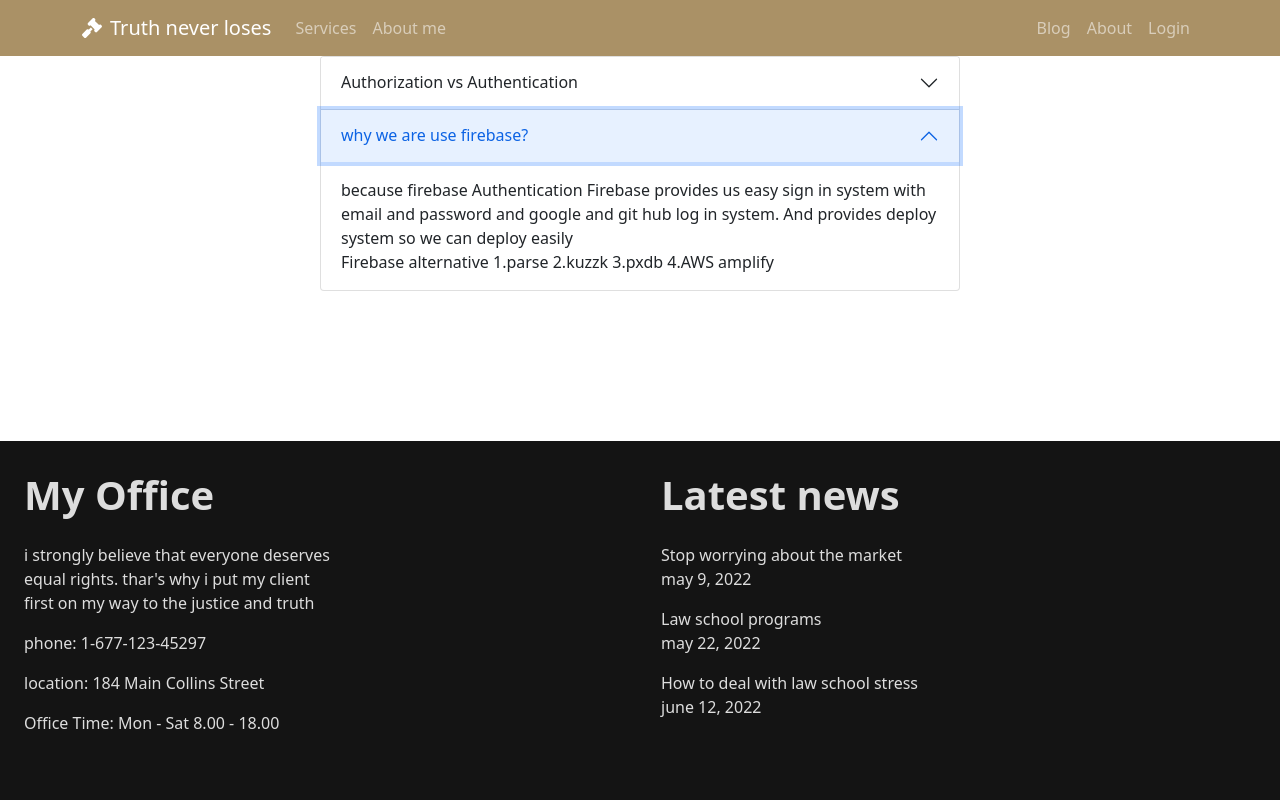
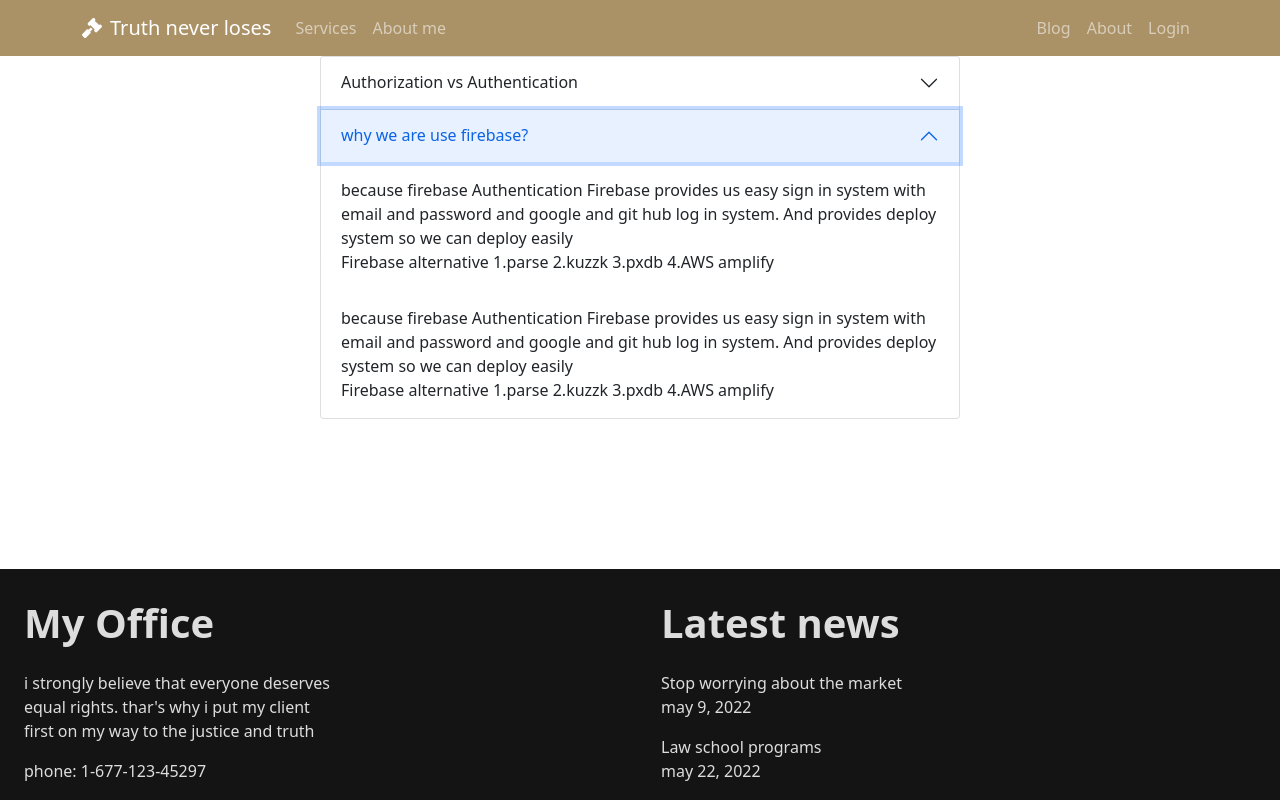
Before and after one commit to Safiul-Azam/truth-never-loses-client, a React (Create React App) app: page /blog in a window 1280 px wide. Both pictures are taken after a click on the button "why we are use firebase?". Shown: the top 800 px of the page. Built offline with nearby package versions, Linux system fonts and the light colour scheme; no server answers.

Commit message:
readme file updated

```diff
--- a/src/Pages/Blog/Blog.js
+++ b/src/Pages/Blog/Blog.js
@@ -30,6 +30,15 @@ const Blog = () => {
                         3.pxdb
                         4.AWS amplify
                     </Accordion.Body>
+                    <Accordion.Body>
+                        because firebase Authentication Firebase provides us easy sign in system with email and password and google and git hub log in system. And provides deploy system  so we can deploy easily
+                        <br />
+                        Firebase alternative
+                        1.parse
+                        2.kuzzk
+                        3.pxdb
+                        4.AWS amplify
+                    </Accordion.Body>
                 </Accordion.Item>
             </Accordion>
         </div>
```
Also changed, not shown: src/Pages/Shared/Footer/Footer.js (+7 -0 lines), 1 other file (tests, documents, lock files or other folders).
